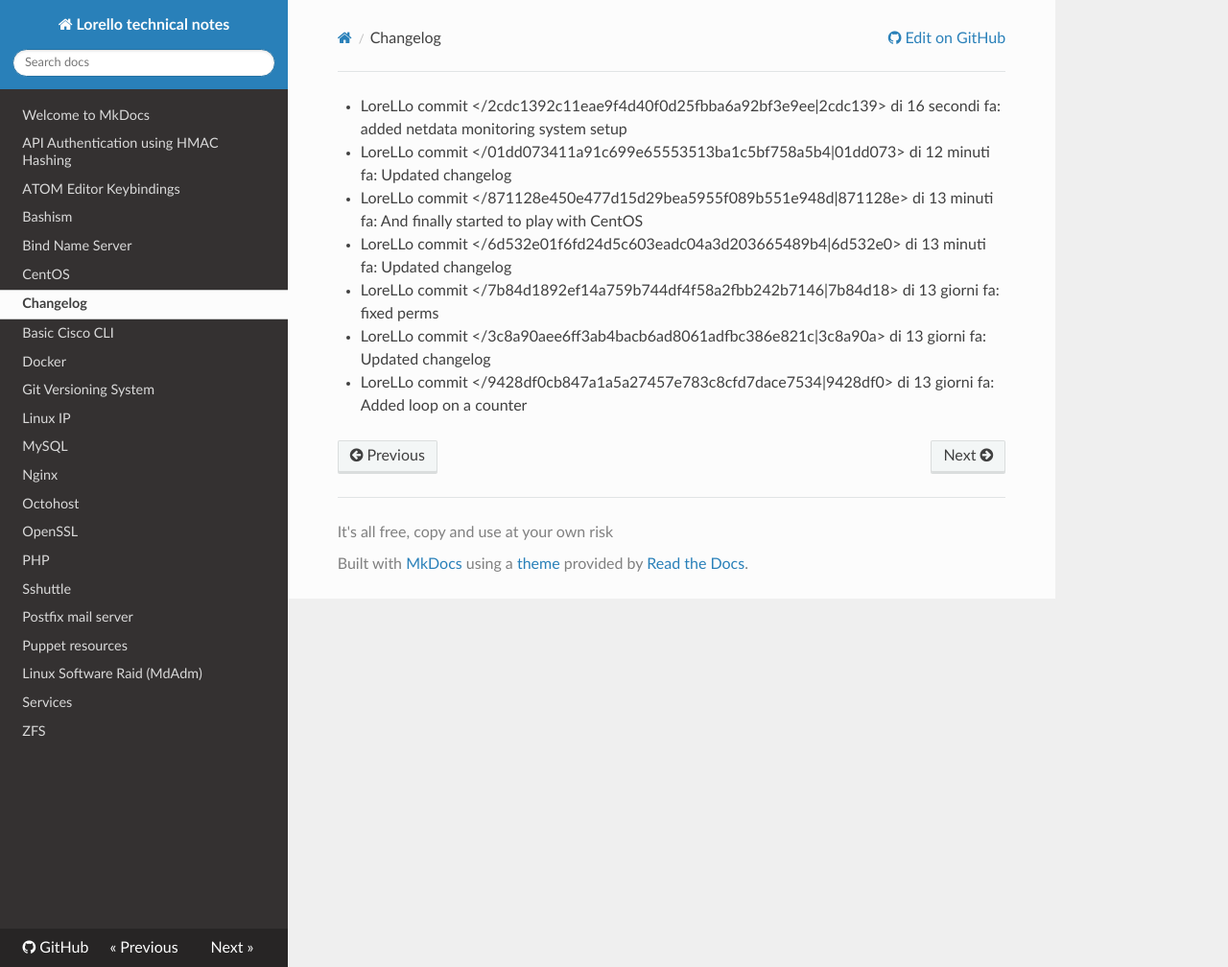
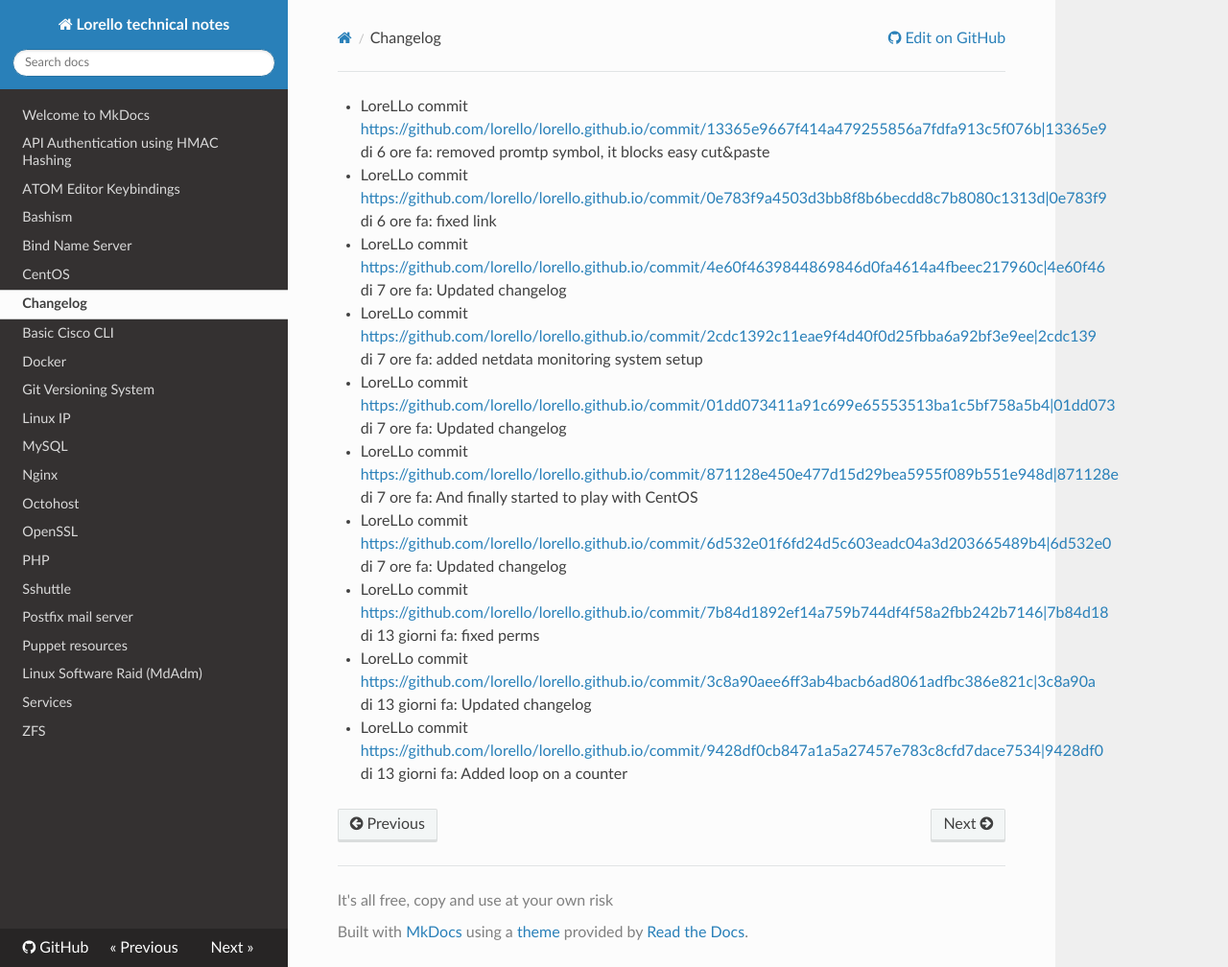
Before and after one commit to lorello/lorello.github.io, an MkDocs documentation site: the page built from docs/changelog.md, in a window 1280 px wide and 1008 px high. Shown: the whole window at 96% size. Built offline with MkDocs 1.6.1, drawn with Linux system fonts in a browser that asks for light colours; nearby versions of some CDN libraries.

Commit message:
Updated changelog

```diff
--- a/docs/changelog.md
+++ b/docs/changelog.md
@@ -1,7 +1,10 @@
-* LoreLLo commit </2cdc1392c11eae9f4d40f0d25fbba6a92bf3e9ee|2cdc139> di 16 secondi fa: added netdata monitoring system setup
-* LoreLLo commit </01dd073411a91c699e65553513ba1c5bf758a5b4|01dd073> di 12 minuti fa: Updated changelog
-* LoreLLo commit </871128e450e477d15d29bea5955f089b551e948d|871128e> di 13 minuti fa: And finally started to play with CentOS
-* LoreLLo commit </6d532e01f6fd24d5c603eadc04a3d203665489b4|6d532e0> di 13 minuti fa: Updated changelog
-* LoreLLo commit </7b84d1892ef14a759b744df4f58a2fbb242b7146|7b84d18> di 13 giorni fa: fixed perms
-* LoreLLo commit </3c8a90aee6ff3ab4bacb6ad8061adfbc386e821c|3c8a90a> di 13 giorni fa: Updated changelog
-* LoreLLo commit </9428df0cb847a1a5a27457e783c8cfd7dace7534|9428df0> di 13 giorni fa: Added loop on a counter
+* LoreLLo commit <https://github.com/lorello/lorello.github.io/commit/13365e9667f414a479255856a7fdfa913c5f076b|13365e9> di 6 ore fa: removed promtp symbol, it blocks easy cut&paste
+* LoreLLo commit <https://github.com/lorello/lorello.github.io/commit/0e783f9a4503d3bb8f8b6becdd8c7b8080c1313d|0e783f9> di 6 ore fa: fixed link
+* LoreLLo commit <https://github.com/lorello/lorello.github.io/commit/4e60f4639844869846d0fa4614a4fbeec217960c|4e60f46> di 7 ore fa: Updated changelog
+* LoreLLo commit <https://github.com/lorello/lorello.github.io/commit/2cdc1392c11eae9f4d40f0d25fbba6a92bf3e9ee|2cdc139> di 7 ore fa: added netdata monitoring system setup
+* LoreLLo commit <https://github.com/lorello/lorello.github.io/commit/01dd073411a91c699e65553513ba1c5bf758a5b4|01dd073> di 7 ore fa: Updated changelog
+* LoreLLo commit <https://github.com/lorello/lorello.github.io/commit/871128e450e477d15d29bea5955f089b551e948d|871128e> di 7 ore fa: And finally started to play with CentOS
+* LoreLLo commit <https://github.com/lorello/lorello.github.io/commit/6d532e01f6fd24d5c603eadc04a3d203665489b4|6d532e0> di 7 ore fa: Updated changelog
+* LoreLLo commit <https://github.com/lorello/lorello.github.io/commit/7b84d1892ef14a759b744df4f58a2fbb242b7146|7b84d18> di 13 giorni fa: fixed perms
+* LoreLLo commit <https://github.com/lorello/lorello.github.io/commit/3c8a90aee6ff3ab4bacb6ad8061adfbc386e821c|3c8a90a> di 13 giorni fa: Updated changelog
+* LoreLLo commit <https://github.com/lorello/lorello.github.io/commit/9428df0cb847a1a5a27457e783c8cfd7dace7534|9428df0> di 13 giorni fa: Added loop on a counter
```
